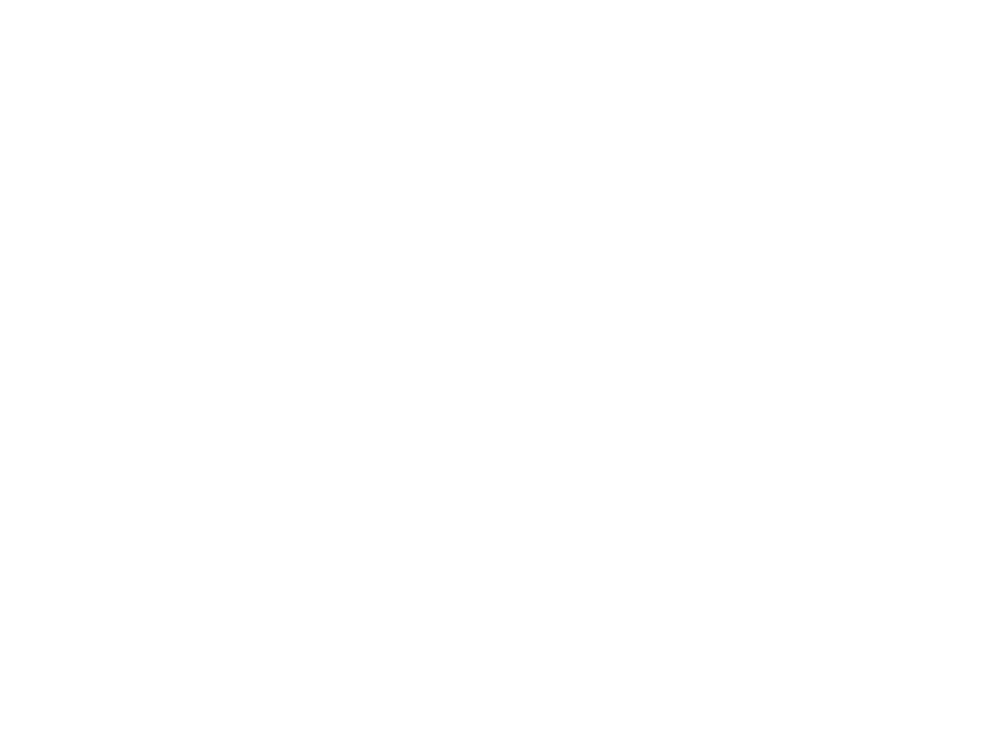
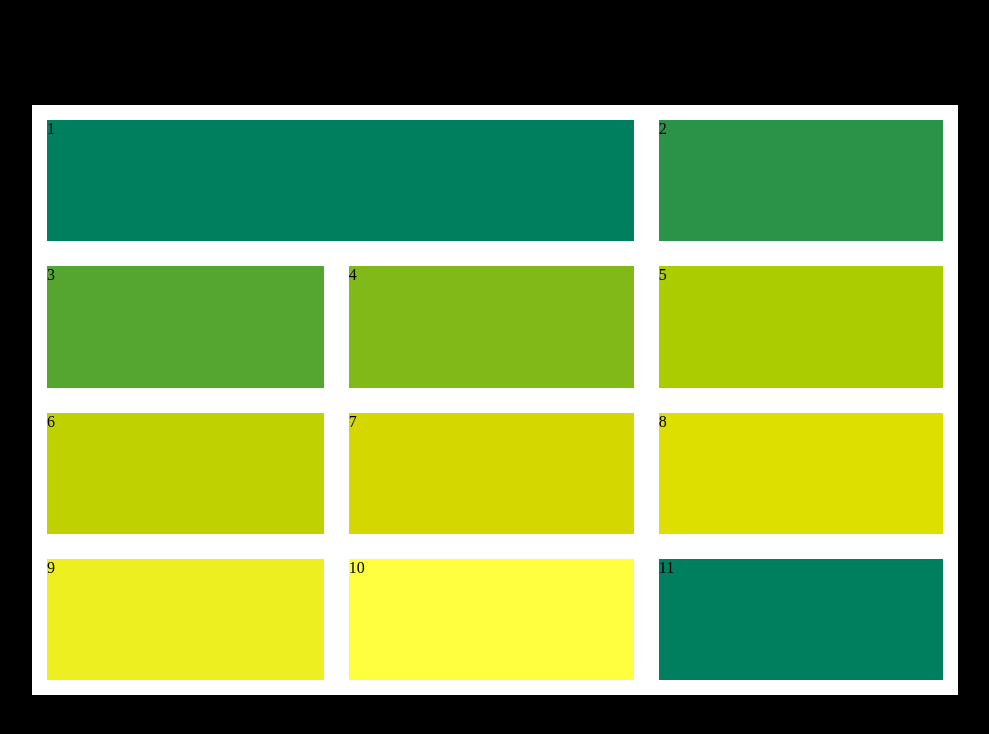
Before and after one commit to unsworthemily/Assignment-10-grid, a plain HTML site: page index.html in a window 1280 px wide. Shown: the whole page, without its empty margins (145-1134 px from the left). Drawn offline with Linux system fonts and the light colour scheme.

Commit message:
changes and addings
Ändrat strukturen i html
tagit bort en del onödigt innehåll.
tagit bort mappar: fonts, images då dessa inte används.

css tagit bort testkod.
laborerat med innehåll

```diff
--- a/index.html
+++ b/index.html
@@ -1,17 +1,53 @@
 <!DOCTYPE html>
 <html lang="eng">
+    <head>
+        <meta charset="UTF-8">
+        <meta name="viewport" content="width=device-width, initial-scale=1.0">
+        <link rel="stylesheet" href="style/normalize.css">
+        <link rel="stylesheet" href="style/index.css">
+        <title>My colorpalette</title>
+    </head>
 
-<head>
-    <meta charset="UTF-8">
-    <meta name="viewport" content="width=device-width, initial-scale=1.0">
-    <link rel="stylesheet" href="style/normalize.css">
-    <link rel="stylesheet" href="style/index.css">
-    <title>Green-grid</title>
-</head>
+    <body class="body">
+        <header class="header">
 
-    <body>
+        </header>
+        <main class="main">
 
-        <main>
+            <div class="grid_container">
+                <div class=" grid_element_first">1</div>
+                <div class=" grid_element_second">2</div>
+                <div class=" grid_element_third">3</div>
+                <div class=" grid_element_fourth">4</div>
+                <div class=" grid_element_fifth">5</div>
+                <div class=" grid_element_sixth">6</div>
+                <div class=" grid_element_seventh">7</div>
+                <div class=" grid_element_eighth">8</div>
+                <div class=" grid_element_nineth">9</div>
+                <div class=" grid_element_tenth">10</div>
+                <div class=" grid_element_eleventh">11</div>
+            </div>
+
+        </main>
+
+    </body>
+</html>
+
+
+
+
+
+
+
+
+
+
+
+
+
+
+
+
 
             <!--övre raden med grid och flexbox-->
 
@@ -22,11 +58,3 @@
 
 
             <!--Nedre raden med grid och flexbox-->
-
-
-
-
-        </main>
-    </body>
-
-</html>
--- a/style/index.css
+++ b/style/index.css
@@ -1,200 +1,119 @@
 .body{
+    margin: 0;
+}
+.main{
     width: 100%;
-    height: 100vh;
-    background-color: #eedee4;
-    display: flex;
-    justify-content: center;
-    align-items: center;
+	height: 100vh;
+	display: flex;
+	justify-content: center;
+	align-items: center;
+    background: black
 }
 
-.flex-grandparent{
-    max-width: 1030px;
-    width: 100vh;
-    min-width: auto;
-    display: flex;
-    flex-wrap: wrap;
-    justify-content: center;
-    border: 55px solid #370617;
-    background-color: #370617;
+.grid_container{
+    display: grid;
+    grid-template-columns:auto auto auto;
+    grid-template-rows: auto auto auto;
+    gap: 25px;
+    width: 70%;
+    height: 70%;
+    background-color: white;
+    padding: 15px;
 }
 
-.flex-parent-yellow-box-1{
-    width: 468px;
-    height: 160px;
-    margin-top: 20px;
-    margin-left: 20px;
-    margin-bottom: 10px;
-    margin-right: 20px;
-    display: flex;
-    justify-content: flex-start;
-    align-items: flex-end;
-    background-color: #F48C06;
-    border-radius: 5px;
-    position: relative;
+.grid_element_first{
+    background-color: #007F5F;
+    width: 100%;
+    height: 100%;
+    grid-column-start: 1;
+    grid-column-end: 3;
 }
-
-.child-1_box{
-    width: 78px;
-    height: 78px;
-    background-color: #9D0208;
-    border-radius: 5px;
-    justify-content: space-between;
-    align-content: end;
-    margin-left: 20px;
-    margin-bottom: 20px;
+.grid_element_second{
+    background-color: #2B9348;
+    width: 100%;
+    height: 100%;
+    grid-column-start:
+    grid-column-end:
+    grid-row-start:
+    grid-row-end:
 }
-
-.flex-parent-yellow-box-2{
-    width: 468px;
-    height: 160px;
-    margin-top: 20px;
-    margin-left: 20px;
-    margin-bottom: 10px;
-    margin-right: 20px;
-    display: inline-flex;
-    justify-content: center;
-    align-items: stretch;
-    background-color: #F48C06;
-    border-radius: 5px;
-}
-
-.child-2_box{
-    width: 78px;
-    height: 120px;
-    background-color: #9D0208;
-    border-radius: 5px;
-    justify-content: space-between;
-    margin-left: 20px;
-    margin-bottom: 20px;
-    margin-top: 20px;
-}
-
-.flex-parent-yellow-box-3{
-    width: 468px;
-    height: 160px;
-    margin-top: 20px;
-    margin-left: 20px;
-    margin-right: 20px;
-    margin-bottom: 10px;
-    display: inline-flex;
-    justify-content:flex-end;
-    align-items: center;
-    background-color: #F48C06;
-    border-radius: 5px;
-}
-
-.child-3_box{
-    width: 78px;
-    height: 78px;
-    background-color: #9D0208;
-    border-radius: 5px;
-    justify-content: space-evenly;
-    margin: 10px;
-}
-
-.flex-parent-yellow-box-4{
-    width: 468px;
-    height: 160px;
-    margin-top: 20px;
-    margin-left: 20px;
-    margin-bottom: 10px;
-    margin-right: 20px;
-    display: inline-flex;
-    justify-content: flex-start;
-    background-color: #F48C06;
-    border-radius: 5px;
-}
-
-
-.child-4_box{
-    width: 78px;
-    height: 78px;
-    background-color: #9D0208;
-    border-radius: 5px;
-    justify-content: space-between;
-    margin-left: 20px;
-    margin-bottom: 20px;
-    margin-top: 20px;
-}
-
-.child-4_box-left
-{
-    align-content: flex-start;
-    justify-content: end;
-}
-.child-4_box-center
-{
-    align-self:
-}
-.child-4_box-right
-    {align-items: end;
-    justify-self: left;
+.grid_element_third{
+    background-color: #55A630;
+    width: 100%;
+    height: 100%;
+    grid-column-start:
+    grid-column-end:
+    grid-row-start:
+    grid-row-end:
 
 }
-
-.flex-parent-yellow-box-5{
-    width: 468px;
-    height: 160px;
-    margin-top: 20px;
-    margin-left: 20px;
-    margin-right: 20px;
-    margin-bottom: 10px;
-    display: inline-flex;
-    justify-content: flex-start;
-    align-items: flex-end;
-    background-color: #F48C06;
-    border-radius: 5px;
+.grid_element_fourth{
+    background-color: #80B918;
+    width: 100%;
+    height: 100%;
+    grid-column-start:
+    grid-column-end:
 }
-
-.child-5_box{
-    width: 78px;
-    height: 120px;
-    background-color: #9D0208;
-    color: white;
-    text-align: center;
-    border-radius: 5px;
-    display: inline-flex;
-    justify-content: space-between;
-    margin-left: 20px;
-    margin-bottom: 20px;
-    margin-top: 20px;
+.grid_element_fifth{
+    background-color: #AACC00;
+    width: 100%;
+    height: 100%;
+    grid-column-start:
+    grid-column-end:
+    grid-row-start:
+    grid-row-end:
+  }
+.grid_element_sixth{
+    background-color: #BFD200;
+    width: 100%;
+    height: 100%;
+    grid-column-start:
+    grid-column-end:
+    grid-row-start:
+    grid-row-end:
 }
-.child-5_box-small{
-    height: 40px;
+.grid_element_seventh{
+    background-color: #D4D700;
+    width: 100%;
+    height: 100%;
+    grid-column-start:
+    grid-column-end:
+    grid-row-start:
+    grid-row-end:
 }
-
-.flex-parent-yellow-box-6{
-    width: 468px;
-    height: 160px;
-    margin-top: 20px;
-    margin-left: 20px;
-    margin-right: 20px;
-    margin-bottom: 20px;
-    display: inline-flex;
-    justify-content: flex-start;
-    align-items: flex-end;
-    background-color: #F48C06;
-    border-radius: 5px;
+.grid_element_eighth{
+    background-color: #DDDF00;
+    width: 100%;
+    height: 100%;
+    grid-column-start:
+    grid-column-end:
+    grid-row-start:
+    grid-row-end:
 }
-
-.child-6_box{
-    width: 78px;
-    height: 78px;
-    background-color: #9D0208;
-    border-radius: 5px;
-    justify-content: space-between;
-    margin-left: 20px;
-    margin-bottom: 20px;
-    margin-top: 20px;
-    first-child:
-
-    second-child
-        width: 160px;
-    third-child
-            width: 78px;
-
-    }
+.grid_element_nineth{
+    background-color: #EEEF20;
+    width: 100%;
+    height: 100%;
+    grid-column-start:
+    grid-column-end:
+    grid-row-start:
+    grid-row-end:
 }
-.child-6_box-wide{
-    width: 160px;
+.grid_element_tenth{
+    background-color: #FFFF3F;
+    width: 100%;
+    height: 100%;
+    grid-column-start:
+    grid-column-end:
+    grid-row-start:
+    grid-row-end:
 }
+.grid_element_eleventh{
+    background-color: #007F5F;
+    width: 100%;
+    height: 100%;
+    grid-column-start:
+    grid-column-end:
+    grid-row-start:
+    grid-row-end:
+}
```
